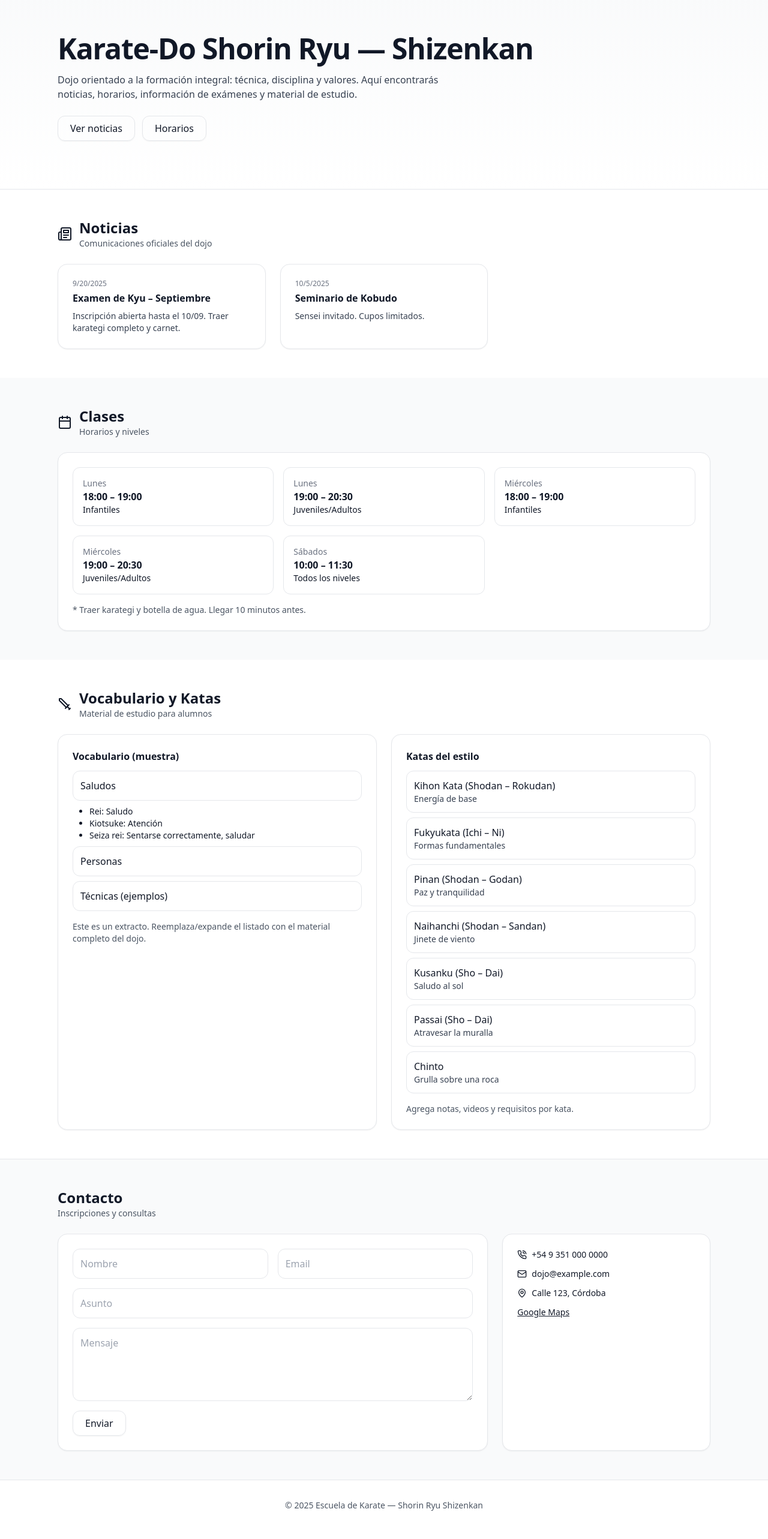
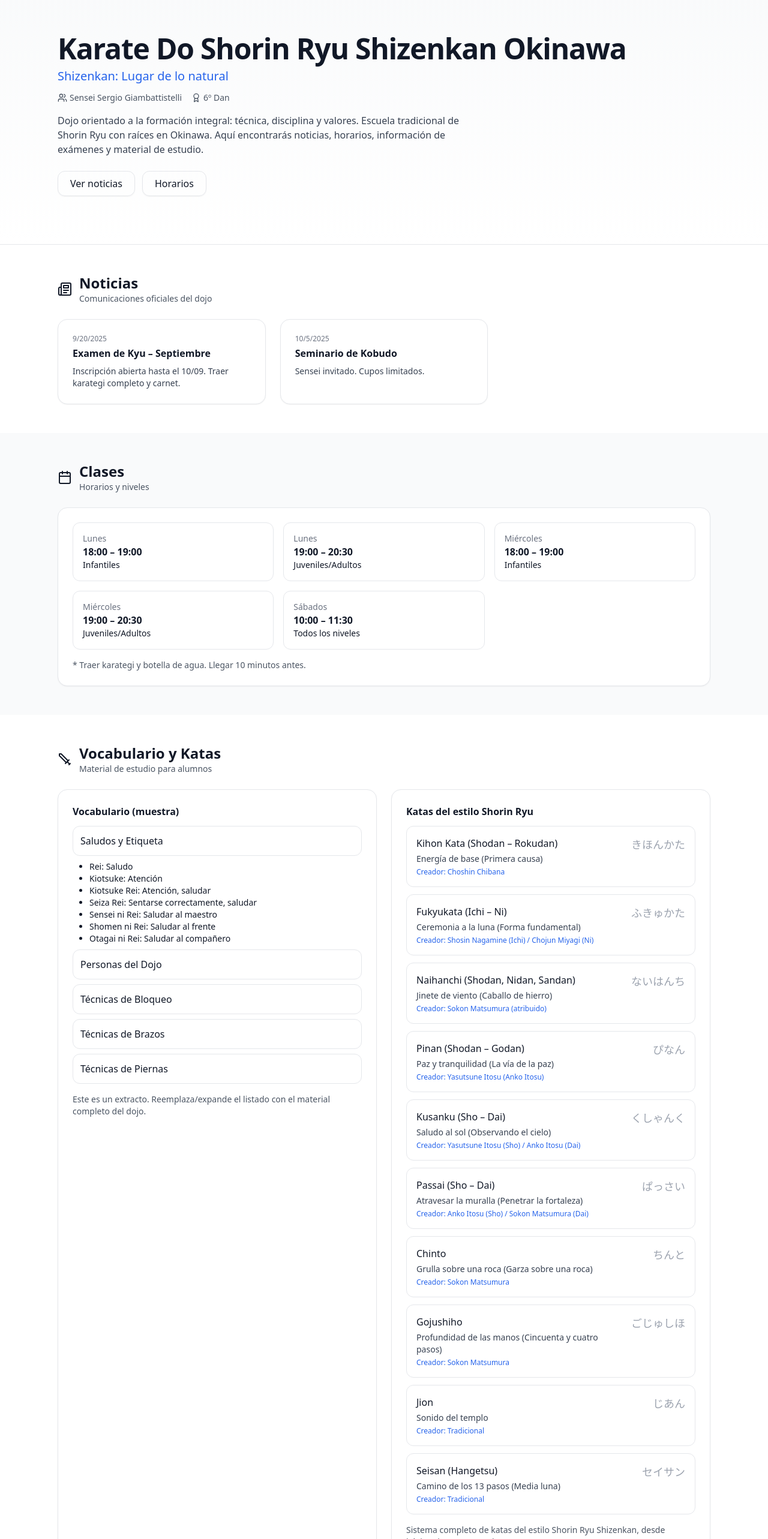
Before and after one commit to gseverina/shizenkan_web, a React (Vite) app: page / in a window 1280 px wide. Shown: the part 80-2646 px from the top of the page at 60% size. Built offline with nearby package versions, Linux system fonts and the light colour scheme.

Commit message:
Update site with real dojo information from official document

```diff
--- a/src/App.jsx
+++ b/src/App.jsx
@@ -1,8 +1,16 @@
 import React, { useState } from 'react';
-import { Menu, Calendar, PhoneCall, Mail, MapPin, Newspaper, Sword } from 'lucide-react';
+import { Menu, Calendar, PhoneCall, Mail, MapPin, Newspaper, Sword, Users, Award } from 'lucide-react';
 import { motion } from 'framer-motion';
 
-// --- Datos de ejemplo (puedes editar libremente) ---
+// --- Datos reales del dojo ---
+const DOJO_INFO = {
+  name: "Karate Do Shorin Ryu Shizenkan Okinawa",
+  meaning: "Shizenkan: Lugar de lo natural",
+  sensei: "Sergio Giambattistelli",
+  dan: "6º Dan",
+  description: "Dojo orientado a la formación integral: técnica, disciplina y valores. Escuela tradicional de Shorin Ryu con raíces en Okinawa."
+};
+
 const NEWS = [
   {
     title: "Examen de Kyu – Septiembre",
@@ -24,41 +32,126 @@ const CLASSES = [
   { day: "Sábados", time: "10:00 – 11:30", level: "Todos los niveles" },
 ];
 
+// Vocabulario real extraído del documento
 const VOCAB = [
   {
-    group: "Saludos",
+    group: "Saludos y Etiqueta",
     items: [
       {ja: "Rei", es: "Saludo"},
       {ja: "Kiotsuke", es: "Atención"},
-      {ja: "Seiza rei", es: "Sentarse correctamente, saludar"}
+      {ja: "Kiotsuke Rei", es: "Atención, saludar"},
+      {ja: "Seiza Rei", es: "Sentarse correctamente, saludar"},
+      {ja: "Sensei ni Rei", es: "Saludar al maestro"},
+      {ja: "Shomen ni Rei", es: "Saludar al frente"},
+      {ja: "Otagai ni Rei", es: "Saludar al compañero"}
     ]
   },
   {
-    group: "Personas",
+    group: "Personas del Dojo",
     items: [
       {ja: "Sensei", es: "Maestro"},
+      {ja: "Seito Deshi", es: "Alumno, estudiante o discípulo"},
+      {ja: "Uchi Deshi", es: "Estudiante personal"},
       {ja: "Senpai", es: "Alumno de mayor graduación"},
-      {ja: "Deshi", es: "Alumno / discípulo"}
+      {ja: "Kohay", es: "Alumno de menor graduación"},
+      {ja: "Dohay", es: "Compañero de igual categoría"}
     ]
   },
   {
-    group: "Técnicas (ejemplos)",
+    group: "Técnicas de Bloqueo",
     items: [
-      {ja: "Chudan uke", es: "Bloqueo nivel medio"},
-      {ja: "Gedan barai", es: "Barrido nivel bajo"},
-      {ja: "Oi tsuki", es: "Estocada a fondo"}
+      {ja: "Yodan Uke", es: "Bloqueo nivel alto"},
+      {ja: "Chudan Uke", es: "Bloqueo nivel medio"},
+      {ja: "Gedan Uke/Barai", es: "Bloqueo/barrido nivel bajo"},
+      {ja: "Soto Uke", es: "Bloqueo hacia fuera"},
+      {ja: "Uchi Uke", es: "Bloqueo hacia dentro"},
+      {ja: "Shuto Uke", es: "Bloqueo canto de la mano"}
+    ]
+  },
+  {
+    group: "Técnicas de Brazos",
+    items: [
+      {ja: "Oi Tsuki", es: "Estocada a fondo"},
+      {ja: "Gyaku Tsuki", es: "Golpe con base de pie cruzada"},
+      {ja: "Uraken", es: "Golpe con el revés del puño"},
+      {ja: "Teisho Tsuki", es: "Golpe frontal con la palma"}
+    ]
+  },
+  {
+    group: "Técnicas de Piernas",
+    items: [
+      {ja: "Mae Geri", es: "Patada adelante"},
+      {ja: "Mawashi Geri", es: "Patada circular"},
+      {ja: "Yoko Geri", es: "Patada al costado"},
+      {ja: "Ushiro Geri", es: "Patada hacia atrás"},
+      {ja: "Mikazuki Geri", es: "Patada creciente"},
+      {ja: "Kakato Geri", es: "Patada con talón"}
     ]
   }
 ];
 
+// Katas reales del estilo
 const KATAS = [
-  { name: "Kihon Kata (Shodan – Rokudan)", desc: "Energía de base" },
-  { name: "Fukyukata (Ichi – Ni)", desc: "Formas fundamentales" },
-  { name: "Pinan (Shodan – Godan)", desc: "Paz y tranquilidad" },
-  { name: "Naihanchi (Shodan – Sandan)", desc: "Jinete de viento" },
-  { name: "Kusanku (Sho – Dai)", desc: "Saludo al sol" },
-  { name: "Passai (Sho – Dai)", desc: "Atravesar la muralla" },
-  { name: "Chinto", desc: "Grulla sobre una roca" }
+  {
+    name: "Kihon Kata (Shodan – Rokudan)",
+    desc: "Energía de base (Primera causa)",
+    creator: "Choshin Chibana",
+    kanji: "きほんかた"
+  },
+  {
+    name: "Fukyukata (Ichi – Ni)",
+    desc: "Ceremonia a la luna (Forma fundamental)",
+    creator: "Shosin Nagamine (Ichi) / Chojun Miyagi (Ni)",
+    kanji: "ふきゅかた"
+  },
+  {
+    name: "Naihanchi (Shodan, Nidan, Sandan)",
+    desc: "Jinete de viento (Caballo de hierro)",
+    creator: "Sokon Matsumura (atribuido)",
+    kanji: "ないはんち"
+  },
+  {
+    name: "Pinan (Shodan – Godan)",
+    desc: "Paz y tranquilidad (La vía de la paz)",
+    creator: "Yasutsune Itosu (Anko Itosu)",
+    kanji: "ぴなん"
+  },
+  {
+    name: "Kusanku (Sho – Dai)",
+    desc: "Saludo al sol (Observando el cielo)",
+    creator: "Yasutsune Itosu (Sho) / Anko Itosu (Dai)",
+    kanji: "くしゃんく"
+  },
+  {
+    name: "Passai (Sho – Dai)",
+    desc: "Atravesar la muralla (Penetrar la fortaleza)",
+    creator: "Anko Itosu (Sho) / Sokon Matsumura (Dai)",
+    kanji: "ぱっさい"
+  },
+  {
+    name: "Chinto",
+    desc: "Grulla sobre una roca (Garza sobre una roca)",
+    creator: "Sokon Matsumura",
+    kanji: "ちんと"
+  },
+  {
+    name: "Gojushiho",
+    desc: "Profundidad de las manos (Cincuenta y cuatro pasos)",
+    creator: "Sokon Matsumura",
+    kanji: "ごじゅしほ"
+  },
+  {
+    name: "Jion",
+    desc: "Sonido del templo",
+    creator: "Tradicional",
+    kanji: "じあん"
+  },
+  {
+    name: "Seisan (Hangetsu)",
+    desc: "Camino de los 13 pasos (Media luna)",
+    creator: "Tradicional",
+    kanji: "セイサン"
+  }
 ];
 
 const Container = ({ children, className = "" }) => (
@@ -121,17 +214,30 @@ function Hero() {
   return (
     <div id="inicio" className="bg-gradient-to-b from-gray-50 to-white border-b">
       <Container className="py-14 sm:py-20">
-        <motion.h1
+        <motion.div
           initial={{ opacity: 0, y: 10 }}
           animate={{ opacity: 1, y: 0 }}
           transition={{ duration: 0.5 }}
-          className="text-3xl sm:text-5xl font-extrabold tracking-tight"
         >
-          Karate-Do Shorin Ryu — Shizenkan
-        </motion.h1>
+          <h1 className="text-3xl sm:text-5xl font-extrabold tracking-tight">
+            {DOJO_INFO.name}
+          </h1>
+          <p className="text-lg sm:text-xl text-blue-600 font-medium mt-2">
+            {DOJO_INFO.meaning}
+          </p>
+          <div className="flex items-center gap-4 mt-3 text-sm text-gray-600">
+            <span className="flex items-center gap-1">
+              <Users className="w-4 h-4" />
+              Sensei {DOJO_INFO.sensei}
+            </span>
+            <span className="flex items-center gap-1">
+              <Award className="w-4 h-4" />
+              {DOJO_INFO.dan}
+            </span>
+          </div>
+        </motion.div>
         <p className="max-w-2xl mt-4 text-gray-700">
-          Dojo orientado a la formación integral: técnica, disciplina y valores. Aquí encontrarás noticias,
-          horarios, información de exámenes y material de estudio.
+          {DOJO_INFO.description} Aquí encontrarás noticias, horarios, información de exámenes y material de estudio.
         </p>
         <div className="mt-6 flex flex-wrap gap-3">
           <a href="#noticias" className="px-5 py-2 rounded-xl border shadow-sm hover:shadow transition">Ver noticias</a>
@@ -220,16 +326,28 @@ function VocabKatas() {
           </Card>
 
           <Card>
-            <h3 className="font-semibold mb-3">Katas del estilo</h3>
-            <ul className="space-y-2">
+            <h3 className="font-semibold mb-3">Katas del estilo Shorin Ryu</h3>
+            <ul className="space-y-3">
               {KATAS.map((k) => (
-                <li key={k.name} className="p-3 rounded-xl border">
-                  <div className="font-medium">{k.name}</div>
-                  <div className="text-sm text-gray-700">{k.desc}</div>
+                <li key={k.name} className="p-4 rounded-xl border hover:bg-gray-50 transition">
+                  <div className="flex items-start justify-between">
+                    <div className="flex-1">
+                      <div className="font-medium text-gray-900">{k.name}</div>
+                      <div className="text-sm text-gray-700 mt-1">{k.desc}</div>
+                      <div className="text-xs text-blue-600 mt-1">Creador: {k.creator}</div>
+                    </div>
+                    {k.kanji && (
+                      <div className="text-lg text-gray-400 ml-3 font-japanese">
+                        {k.kanji}
+                      </div>
+                    )}
+                  </div>
                 </li>
               ))}
             </ul>
-            <p className="mt-4 text-sm text-gray-600">Agrega notas, videos y requisitos por kata.</p>
+            <p className="mt-4 text-sm text-gray-600">
+              Sistema completo de katas del estilo Shorin Ryu Shizenkan, desde básicos hasta avanzados.
+            </p>
           </Card>
         </div>
       </Container>
@@ -277,7 +395,14 @@ export default function App() {
       <Classes />
       <VocabKatas />
       <Contact />
-      <footer className="py-8 border-t text-center text-sm text-gray-600">© {new Date().getFullYear()} Escuela de Karate — Shorin Ryu Shizenkan</footer>
+      <footer className="py-8 border-t text-center text-sm text-gray-600">
+        <div className="mb-2">
+          © {new Date().getFullYear()} {DOJO_INFO.name}
+        </div>
+        <div className="text-xs text-gray-500">
+          Sensei {DOJO_INFO.sensei} — {DOJO_INFO.dan}
+        </div>
+      </footer>
     </div>
   );
 }
```
Also changed, not shown: 1 other file (tests, documents, lock files or other folders).
